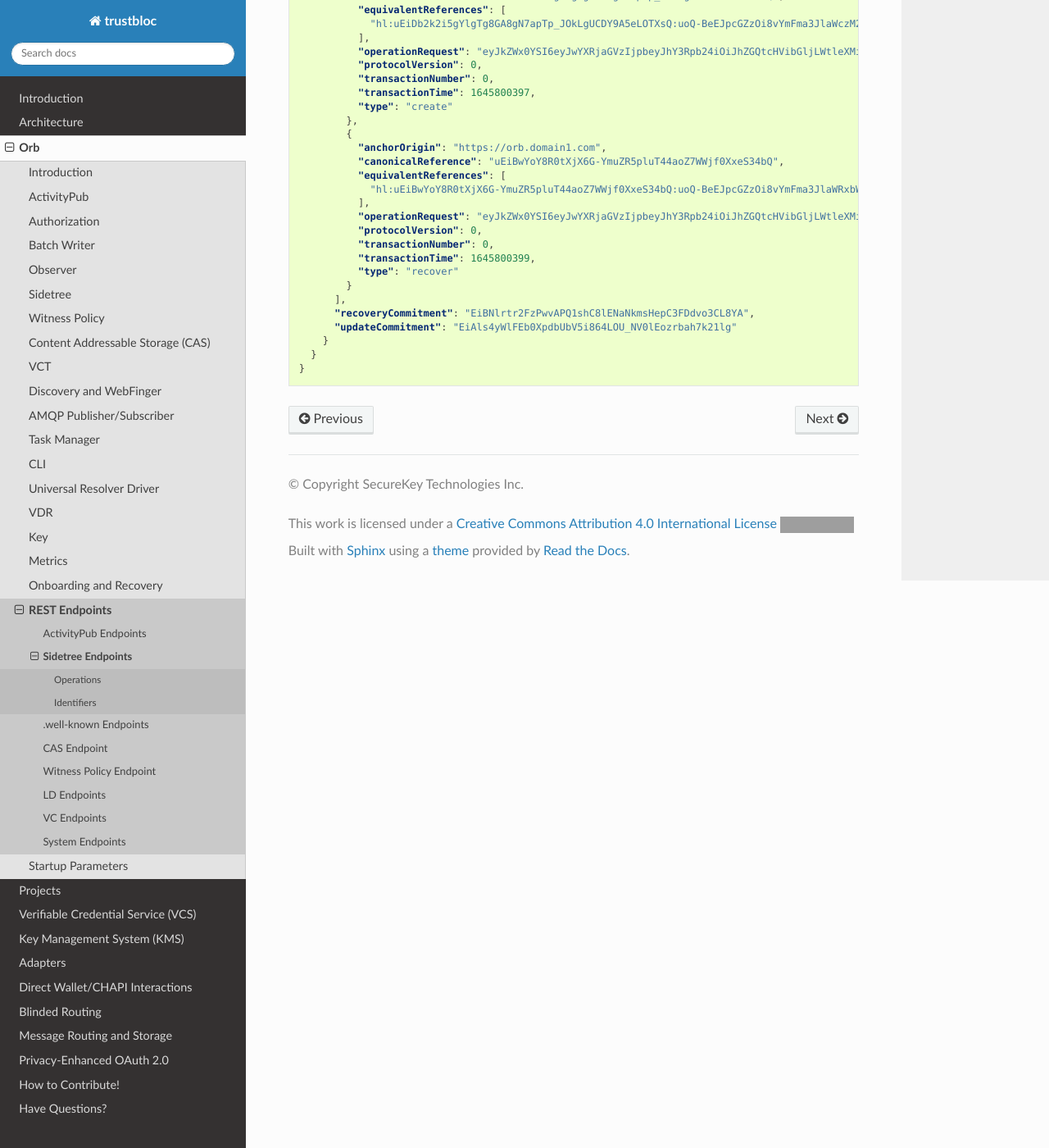
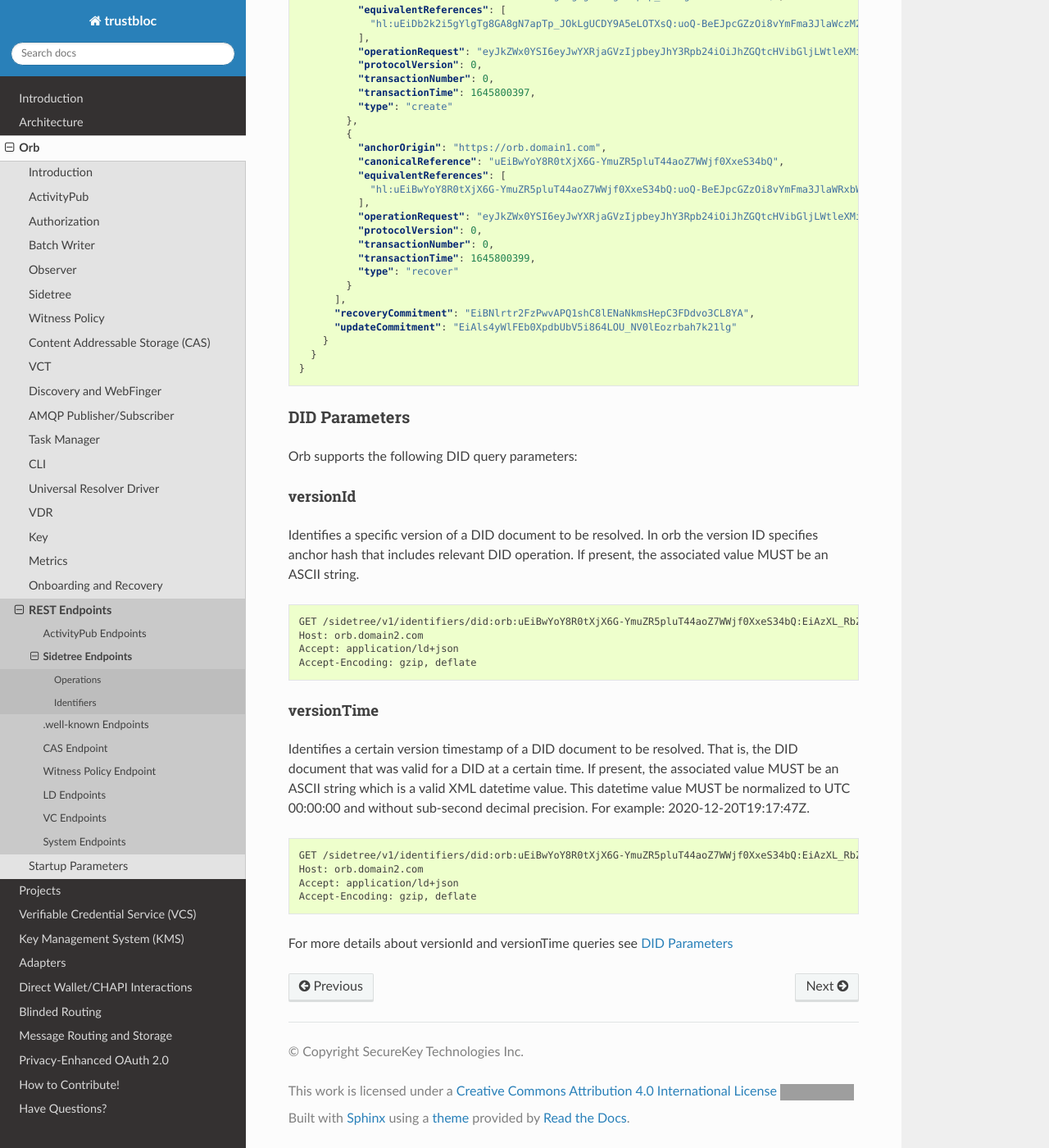
Before and after one commit to trustbloc/docs, a Sphinx documentation site: the page built from readthedocs/source/orb/restendpoints/sidetree.md, in a window 1280 px wide and 1400 px high, scrolled down 3161 px. Shown: the whole window at 82% size. Built offline with Sphinx 7.4.7 and the Read the Docs theme 2.0.0, drawn with Linux system fonts in a browser that asks for light colours; grey boxes are pictures that could not be loaded.

Commit message:
chore: Add resolution parameters
Add resolution parameters versionId and versionTime

Signed-off-by: Sandra Vrtikapa <sandra.vrtikapa@securekey.com>

````diff
--- a/readthedocs/source/orb/restendpoints/sidetree.md
+++ b/readthedocs/source/orb/restendpoints/sidetree.md
@@ -194,3 +194,35 @@ Response contains the DID document:
   }
 }
 ```
+
+### DID Parameters
+
+Orb supports the following DID query parameters:
+
+#### versionId
+Identifies a specific version of a DID document to be resolved.
+In orb the version ID specifies anchor hash that includes relevant DID operation.
+If present, the associated value MUST be an ASCII string.
+
+```
+GET /sidetree/v1/identifiers/did:orb:uEiBwYoY8R0tXjX6G-YmuZR5pluT44aoZ7WWjf0XxeS34bQ:EiAzXL_RbZx3RCM4aThZ0-QeP0L9x7eoYwJBK2n_a0Um5Q?versionId=uEiCRI0FqR6cFVQ8rOPOsD-muNo8k_m7mYU_RPTYLPxdBvg HTTP/1.1
+Host: orb.domain2.com
+Accept: application/ld+json
+Accept-Encoding: gzip, deflate
+```
+
+#### versionTime
+Identifies a certain version timestamp of a DID document to be resolved.
+That is, the DID document that was valid for a DID at a certain time.
+If present, the associated value MUST be an ASCII string which is a valid XML datetime value.
+This datetime value MUST be normalized to UTC 00:00:00 and without sub-second decimal precision.
+For example: 2020-12-20T19:17:47Z.
+
+```
+GET /sidetree/v1/identifiers/did:orb:uEiBwYoY8R0tXjX6G-YmuZR5pluT44aoZ7WWjf0XxeS34bQ:EiAzXL_RbZx3RCM4aThZ0-QeP0L9x7eoYwJBK2n_a0Um5Q?versionTime=2022-03-04T17:40:59Z HTTP/1.1
+Host: orb.domain2.com
+Accept: application/ld+json
+Accept-Encoding: gzip, deflate
+```
+
+For more details about versionId and versionTime queries see [DID Parameters](https://www.w3.org/TR/did-core/#did-parameters)
````
